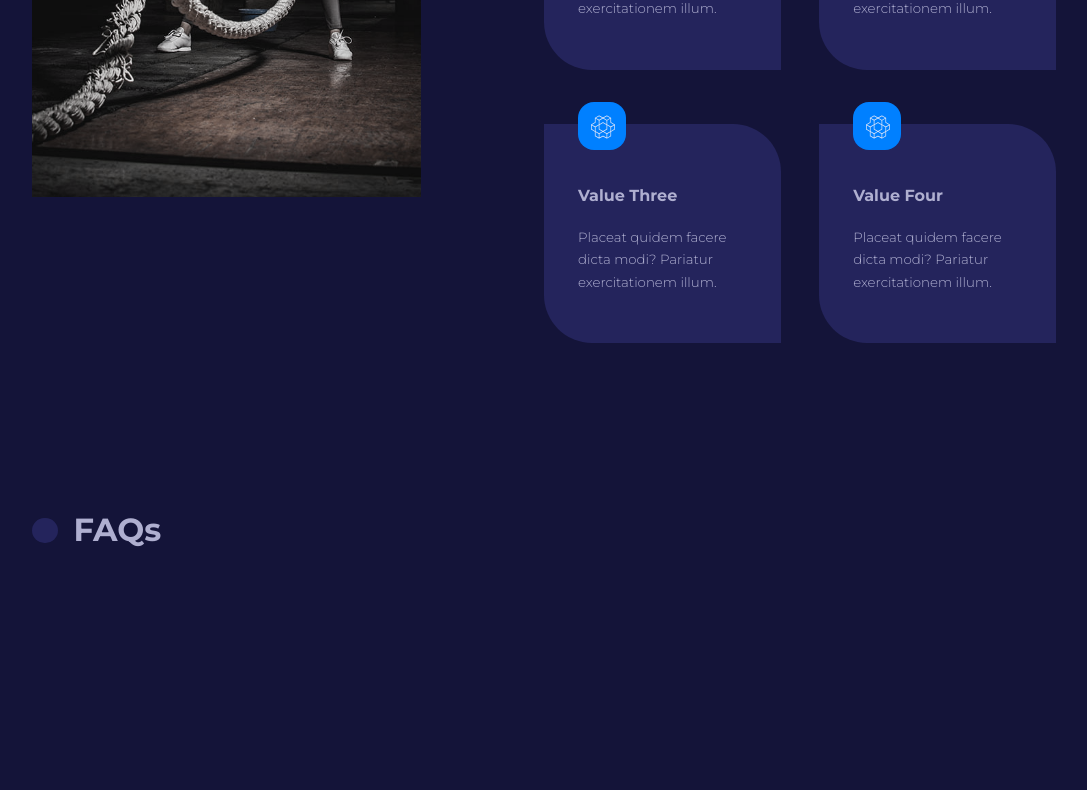
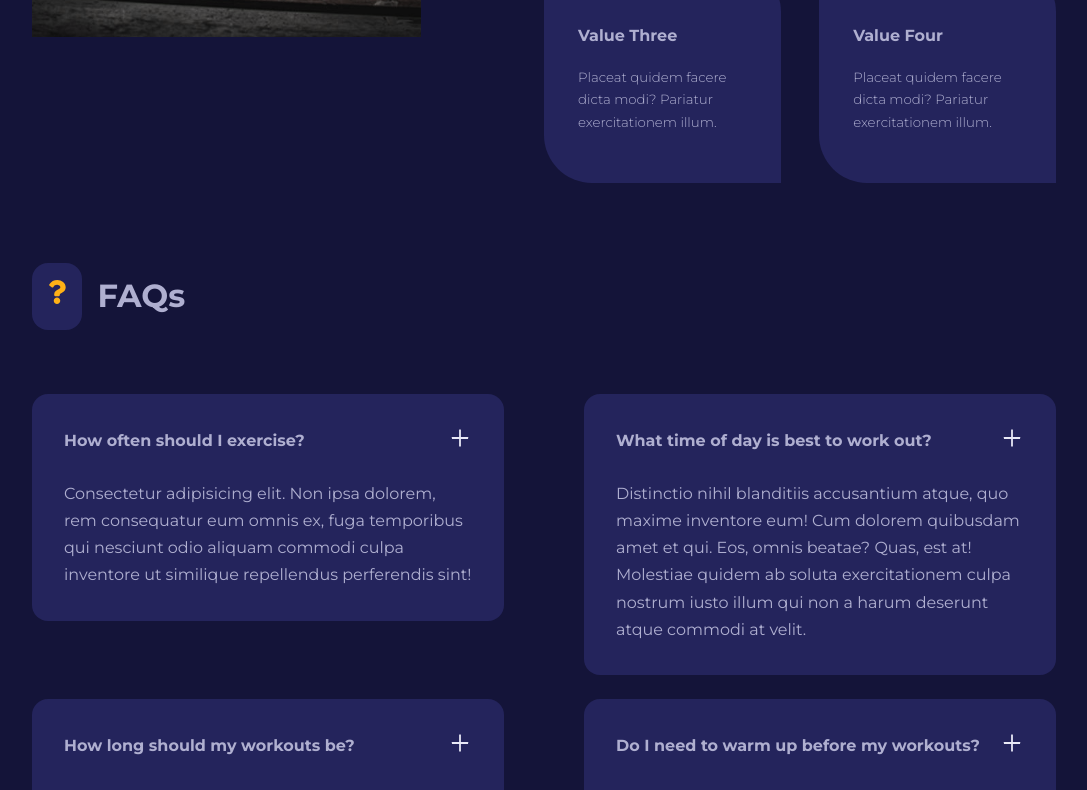
Before and after one commit to Aahad-Ali/Portfolio, a React (Create React App) app: page / in a window 1280 px wide. Shown: the part 2000-2790 px from the top of the page, without its empty margins (96-1183 px from the left). Before the commit the page ends 2558 px from the top, so only its background shows below. Built offline with nearby package versions, Linux system fonts and the light colour scheme.

Commit message:
Add files via upload

```diff
--- a/src/components/FAQ.jsx
+++ b/src/components/FAQ.jsx
@@ -1,18 +1,17 @@
-import {AiOutlinePlus} from 'react-icons/ai';
-import {AiOutlineMinus} from 'react-icons/ai';
+import { AiOutlinePlus } from "react-icons/ai";
 
-
-const FAQ = ({question,answer}) => {
+const FAQ = ({ question, answer }) => {
   return (
-  <article className="faq">
-    <div>
+    <article className="faq">
+      <div>
         <h4>{question}</h4>
         <button className="faq_icon">
-            <AiOutlinePlus/>
+          <AiOutlinePlus />
         </button>
-    </div>
-  </article>
-  )
-}
+      </div>
+      <p>{answer}</p>
+    </article>
+  );
+};
 
-export default FAQ
+export default FAQ;
--- a/src/components/FAQs.jsx
+++ b/src/components/FAQs.jsx
@@ -1,5 +1,5 @@
 import SectionHead from "./SectionHead";
-import { FaQuestions } from "react-icons/fa";
+import { FaQuestion } from "react-icons/fa";
 import { faqs } from "../data";
 import FAQ from "./FAQ";
 
@@ -7,9 +7,14 @@ const FAQs = () => {
   return (
     <section className="faqs">
       <div className="container faqs_containers">
-        <SectionHead icon={FaQuestions} title="FAQs">
-          <div className="faqs_wrapper">vcvgbcfg</div>
-        </SectionHead>
+        <SectionHead icon={<FaQuestion />} title="FAQs" />
+        <div className="faqs_wrapper">
+          {
+          faqs.map(({ id, question, answer }) => {
+            return <FAQ key={id} question={question} answer={answer} />;
+          })
+          }
+        </div>
       </div>
     </section>
   );
--- a/src/components/Values.jsx
+++ b/src/components/Values.jsx
@@ -22,7 +22,7 @@ const Values = () => {
           <div className="values_wrapper">
             {
               values.map(({id,icon,title,desc})=>{
-                return <Card className='values_value'>
+                return <Card className='values_value' key={id}>
                   <span>{icon}</span>
                   <h4>{title}</h4>
                   <small>{desc}</small>
--- a/src/index.css
+++ b/src/index.css
@@ -87,7 +87,7 @@ img {
 
 
 section {
-  margin-top: 10rem;
+  margin-top: 5rem;
 }
 
 .section_head {
--- a/src/pages/home/home.css
+++ b/src/pages/home/home.css
@@ -102,3 +102,35 @@
   position: absolute;
   top: -1.5rem;
 }
+
+/* ============= faqs ======================= */
+
+.faqs_wrapper {
+  margin-top: 4rem;
+  display: grid;
+  grid-template-columns: 1fr 1fr;
+  gap: 1.5rem 5rem;
+  align-items: flex-start;
+}
+.faq {
+  background: var(--color-gray-500);
+  padding: 2rem;
+  border-radius: 1rem;
+  cursor: pointer;
+}
+
+.faq div{
+  display: flex;
+  justify-content: space-between;
+  align-items: center;
+}
+
+.faq_icon{
+background: transparent;
+color: var(--color-gray-100);
+font-size: 1.5rem;
+}
+
+.faq p{
+  margin-top: 1.5rem;
+}
```
